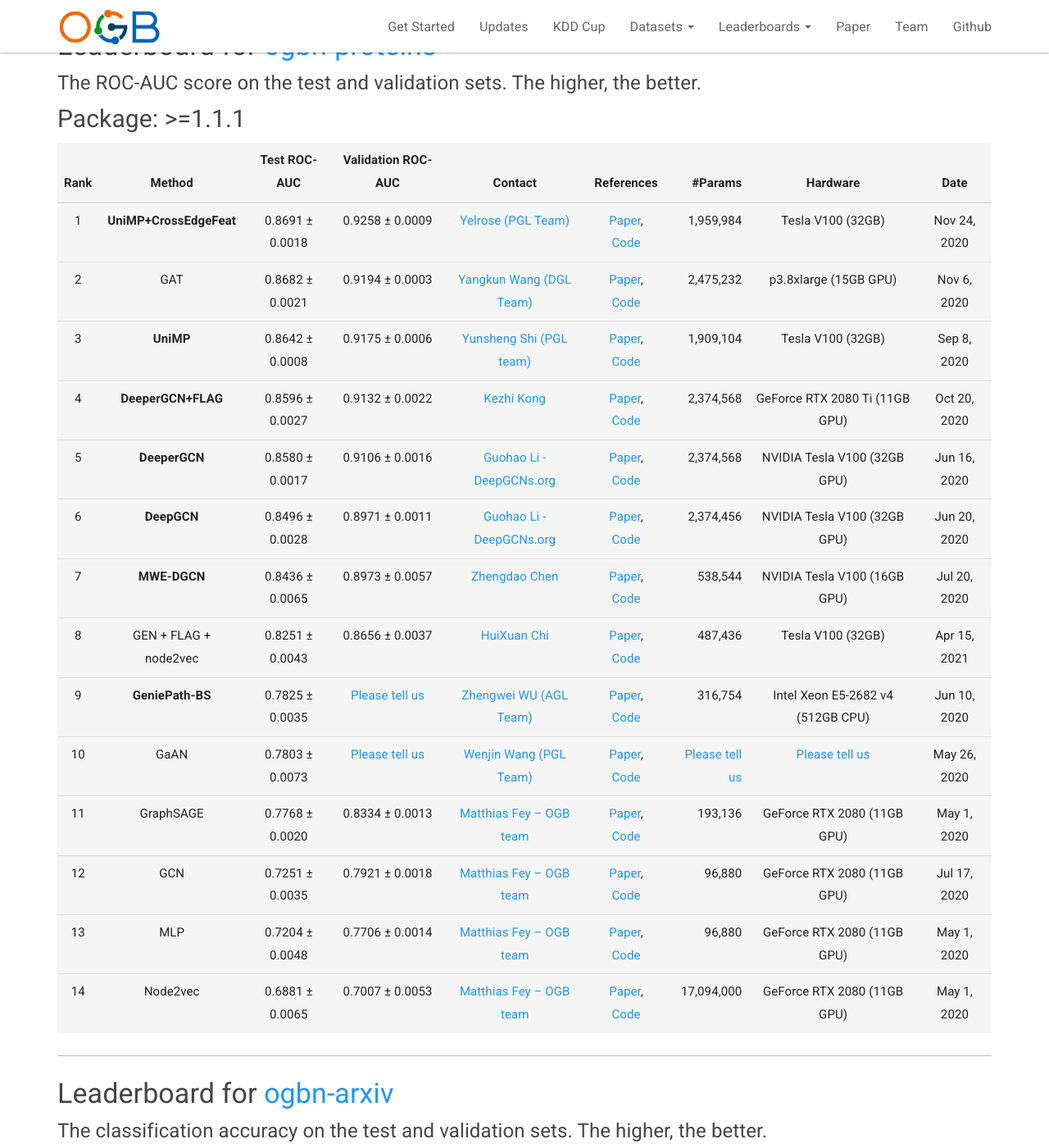
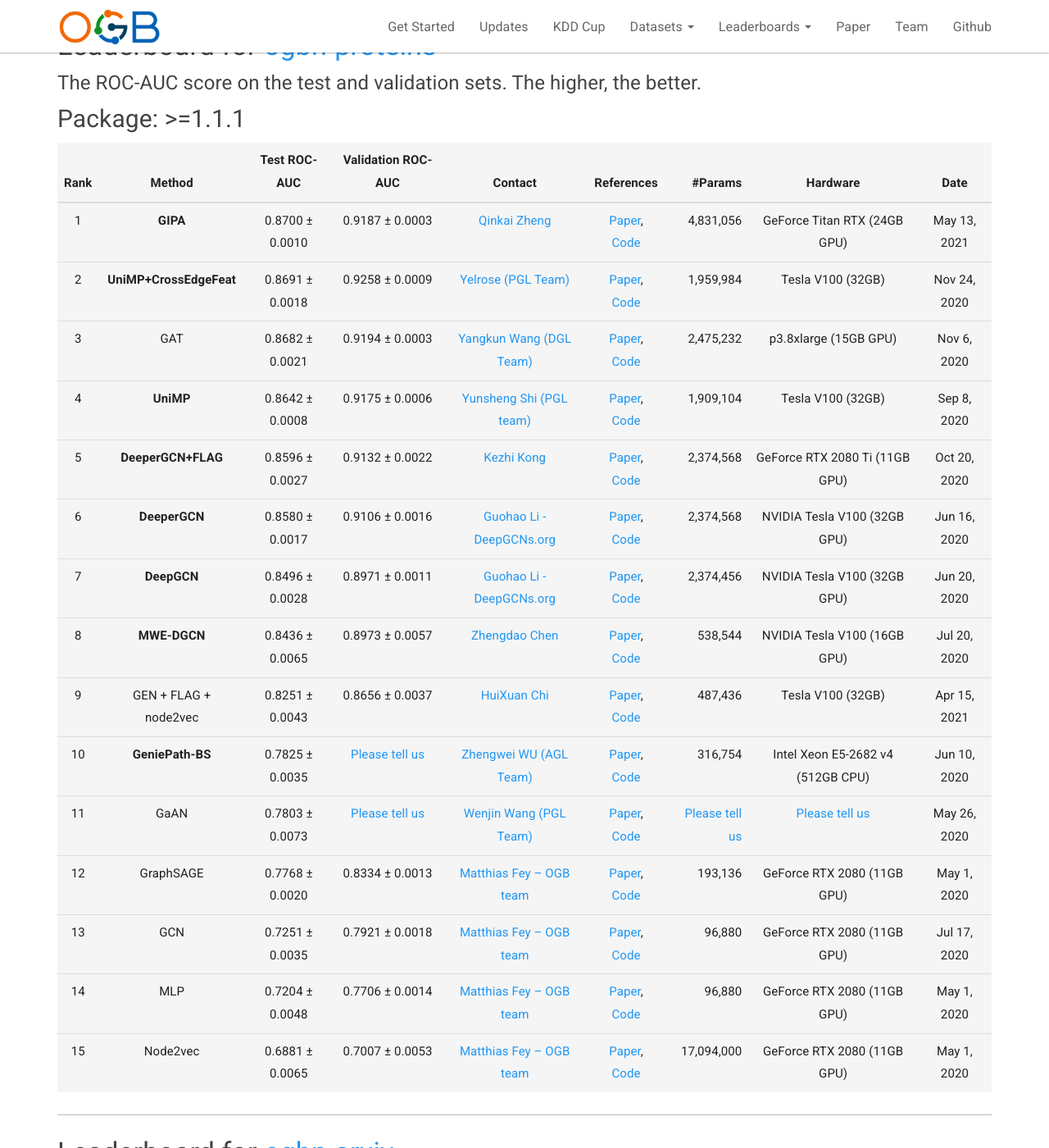
Before and after one commit to snap-stanford/ogb-web, a Jekyll site: the page built from _docs/leaderboard/leader_nodeprop.md, in a window 1280 px wide and 1400 px high, scrolled down 2850 px. Shown: the whole window at 82% size. Built offline with Jekyll 4.4.1, drawn with Linux system fonts in a browser that asks for light colours.

Commit message:
updateleaderboard

```diff
--- a/_docs/leaderboard/leader_nodeprop.md
+++ b/_docs/leaderboard/leader_nodeprop.md
@@ -68,20 +68,21 @@ The **bold** method name indicates that the implementation is **official** (by t
 
 | Rank  | Method | Test ROC-AUC | Validation ROC-AUC | Contact | References | #Params | Hardware | Date
 |:----:|:-----:|:------:|:-----:|:-----:|:-----:|-----:|:-----:|:-----:|
-|  1  |  **UniMP+CrossEdgeFeat**  | 0.8691 ± 0.0018   | 0.9258 ± 0.0009 |[Yelrose (PGL Team)](mailto:huangzhengjie@baidu.com) | [Paper](https://arxiv.org/pdf/2009.03509.pdf), [Code](https://github.com/PaddlePaddle/PGL/tree/main/ogb_examples/nodeproppred/ogbn-proteins/unimp_cross_feat) | 1,959,984 | Tesla V100 (32GB) | Nov 24, 2020 |
-|  2  |  GAT  | 0.8682 ± 0.0021   | 0.9194 ± 0.0003 | [Yangkun Wang (DGL Team)](mailto:espylapiza@gmail.com) | [Paper](https://arxiv.org/abs/1710.10903), [Code](https://github.com/Espylapiza/dgl/tree/master/examples/pytorch/ogb/ogbn-proteins) | 2,475,232 | p3.8xlarge (15GB GPU) | Nov 6, 2020 |
-|  3  |  **UniMP**  | 0.8642 ± 0.0008   | 0.9175 ± 0.0006 |[Yunsheng Shi (PGL team)](mailto:shiyunsheng01@baidu.com) | [Paper](https://arxiv.org/pdf/2009.03509.pdf), [Code](https://github.com/PaddlePaddle/PGL/tree/main/ogb_examples/nodeproppred/unimp) | 1,909,104 | Tesla V100 (32GB) | Sep 8, 2020 |
-|  4  |  **DeeperGCN+FLAG**  | 0.8596 ± 0.0027   | 0.9132 ± 0.0022 |[Kezhi Kong](mailto:kong@cs.umd.edu) | [Paper](https://arxiv.org/abs/2010.09891), [Code](https://github.com/devnkong/FLAG) | 2,374,568 | GeForce RTX 2080 Ti (11GB GPU) | Oct 20, 2020 |
-|  5  |  **DeeperGCN**  | 0.8580 ± 0.0017   | 0.9106 ± 0.0016 |[Guohao Li - DeepGCNs.org](mailto:guohao.li@kaust.edu.sa) | [Paper](https://arxiv.org/abs/2006.07739), [Code](https://github.com/lightaime/deep_gcns_torch/tree/master/examples/ogb) | 2,374,568 | NVIDIA Tesla V100 (32GB GPU) | Jun 16, 2020 |
-|  6  |  **DeepGCN**  | 0.8496 ± 0.0028   | 0.8971 ± 0.0011 |[Guohao Li - DeepGCNs.org](mailto:guohao.li@kaust.edu.sa) | [Paper](http://openaccess.thecvf.com/content_ICCV_2019/papers/Li_DeepGCNs_Can_GCNs_Go_As_Deep_As_CNNs_ICCV_2019_paper.pdf), [Code](https://github.com/lightaime/deep_gcns_torch/blob/master/examples/ogb/ogbn_proteins) | 2,374,456 | NVIDIA Tesla V100 (32GB GPU) | Jun 20, 2020 |
-|  7  |  **MWE-DGCN**  | 0.8436 ± 0.0065   | 0.8973 ± 0.0057 |[Zhengdao Chen](mailto:zc1216@nyu.edu) | [Paper](https://cims.nyu.edu/~chenzh/files/GCN_with_edge_weights.pdf), [Code](https://github.com/dmlc/dgl/tree/master/examples/pytorch/ogb/ogbn-proteins) | 538,544 | NVIDIA Tesla V100 (16GB GPU) | Jul 20, 2020 |
-|  8  |  GEN + FLAG + node2vec  | 0.8251 ± 0.0043   | 0.8656 ± 0.0037 | [HuiXuan Chi](mailto:1520655940@qq.com) | [Paper](https://arxiv.org/abs/2006.07739), [Code](https://github.com/ytchx1999/PyG-ogbn-proteins/tree/main/gen%2Bflag) | 487,436 | Tesla V100 (32GB) | Apr 15, 2021 |
-|  9  |  **GeniePath-BS**  | 0.7825 ± 0.0035   | [Please tell us](mailto:ogb@cs.stanford.edu) |[Zhengwei WU (AGL Team)](mailto:zejun.wzw@alipay.com) | [Paper](http://arxiv.org/abs/2006.05806), [Code](https://github.com/xavierzw/ogb-geniepath-bs) | 316,754 | Intel Xeon E5-2682 v4 (512GB CPU) | Jun 10, 2020 |
-|  10  |  GaAN  | 0.7803 ± 0.0073   | [Please tell us](mailto:ogb@cs.stanford.edu) | [Wenjin Wang (PGL Team)](mailto:wangwenjin02@baidu.com) | [Paper](https://arxiv.org/abs/1803.07294), [Code](https://github.com/PaddlePaddle/PGL/tree/master/examples/GaAN) | [Please tell us](mailto:ogb@cs.stanford.edu) | [Please tell us](mailto:ogb@cs.stanford.edu) | May 26, 2020 |
-|  11  |  GraphSAGE  | 0.7768 ± 0.0020   | 0.8334 ± 0.0013 | [Matthias Fey -- OGB team](mailto:matthias.fey@tu-dortmund.de) | [Paper](https://arxiv.org/abs/1706.02216), [Code](https://github.com/snap-stanford/ogb/tree/master/examples/nodeproppred/proteins) | 193,136 | GeForce RTX 2080 (11GB GPU) | May 1, 2020 |
-|  12  |  GCN  | 0.7251 ± 0.0035   | 0.7921 ± 0.0018 | [Matthias Fey -- OGB team](mailto:matthias.fey@tu-dortmund.de) | [Paper](https://arxiv.org/abs/1609.02907), [Code](https://github.com/snap-stanford/ogb/tree/master/examples/nodeproppred/proteins) | 96,880 | GeForce RTX 2080 (11GB GPU) | Jul 17, 2020 |
-|  13  |  MLP  | 0.7204 ± 0.0048   | 0.7706 ± 0.0014 | [Matthias Fey -- OGB team](mailto:matthias.fey@tu-dortmund.de) | [Paper](https://arxiv.org/abs/2005.00687), [Code](https://github.com/snap-stanford/ogb/tree/master/examples/nodeproppred/proteins) | 96,880 | GeForce RTX 2080 (11GB GPU) | May 1, 2020 |
-|  14  |  Node2vec  | 0.6881 ± 0.0065   | 0.7007 ± 0.0053 | [Matthias Fey -- OGB team](mailto:matthias.fey@tu-dortmund.de) | [Paper](https://arxiv.org/abs/1607.00653), [Code](https://github.com/snap-stanford/ogb/tree/master/examples/nodeproppred/proteins) | 17,094,000 | GeForce RTX 2080 (11GB GPU) | May 1, 2020 |
+|  1  |  **GIPA**  | 0.8700 ± 0.0010   | 0.9187 ± 0.0003 |[Qinkai Zheng](mailto:qinkai.zheng1028@gmail.com) | [Paper](https://arxiv.org/abs/2105.06035), [Code](https://github.com/yongchao-liu/gipa) | 4,831,056 | GeForce Titan RTX (24GB GPU) | May 13, 2021 |
+|  2  |  **UniMP+CrossEdgeFeat**  | 0.8691 ± 0.0018   | 0.9258 ± 0.0009 |[Yelrose (PGL Team)](mailto:huangzhengjie@baidu.com) | [Paper](https://arxiv.org/pdf/2009.03509.pdf), [Code](https://github.com/PaddlePaddle/PGL/tree/main/ogb_examples/nodeproppred/ogbn-proteins/unimp_cross_feat) | 1,959,984 | Tesla V100 (32GB) | Nov 24, 2020 |
+|  3  |  GAT  | 0.8682 ± 0.0021   | 0.9194 ± 0.0003 | [Yangkun Wang (DGL Team)](mailto:espylapiza@gmail.com) | [Paper](https://arxiv.org/abs/1710.10903), [Code](https://github.com/Espylapiza/dgl/tree/master/examples/pytorch/ogb/ogbn-proteins) | 2,475,232 | p3.8xlarge (15GB GPU) | Nov 6, 2020 |
+|  4  |  **UniMP**  | 0.8642 ± 0.0008   | 0.9175 ± 0.0006 |[Yunsheng Shi (PGL team)](mailto:shiyunsheng01@baidu.com) | [Paper](https://arxiv.org/pdf/2009.03509.pdf), [Code](https://github.com/PaddlePaddle/PGL/tree/main/ogb_examples/nodeproppred/unimp) | 1,909,104 | Tesla V100 (32GB) | Sep 8, 2020 |
+|  5  |  **DeeperGCN+FLAG**  | 0.8596 ± 0.0027   | 0.9132 ± 0.0022 |[Kezhi Kong](mailto:kong@cs.umd.edu) | [Paper](https://arxiv.org/abs/2010.09891), [Code](https://github.com/devnkong/FLAG) | 2,374,568 | GeForce RTX 2080 Ti (11GB GPU) | Oct 20, 2020 |
+|  6  |  **DeeperGCN**  | 0.8580 ± 0.0017   | 0.9106 ± 0.0016 |[Guohao Li - DeepGCNs.org](mailto:guohao.li@kaust.edu.sa) | [Paper](https://arxiv.org/abs/2006.07739), [Code](https://github.com/lightaime/deep_gcns_torch/tree/master/examples/ogb) | 2,374,568 | NVIDIA Tesla V100 (32GB GPU) | Jun 16, 2020 |
+|  7  |  **DeepGCN**  | 0.8496 ± 0.0028   | 0.8971 ± 0.0011 |[Guohao Li - DeepGCNs.org](mailto:guohao.li@kaust.edu.sa) | [Paper](http://openaccess.thecvf.com/content_ICCV_2019/papers/Li_DeepGCNs_Can_GCNs_Go_As_Deep_As_CNNs_ICCV_2019_paper.pdf), [Code](https://github.com/lightaime/deep_gcns_torch/blob/master/examples/ogb/ogbn_proteins) | 2,374,456 | NVIDIA Tesla V100 (32GB GPU) | Jun 20, 2020 |
+|  8  |  **MWE-DGCN**  | 0.8436 ± 0.0065   | 0.8973 ± 0.0057 |[Zhengdao Chen](mailto:zc1216@nyu.edu) | [Paper](https://cims.nyu.edu/~chenzh/files/GCN_with_edge_weights.pdf), [Code](https://github.com/dmlc/dgl/tree/master/examples/pytorch/ogb/ogbn-proteins) | 538,544 | NVIDIA Tesla V100 (16GB GPU) | Jul 20, 2020 |
+|  9  |  GEN + FLAG + node2vec  | 0.8251 ± 0.0043   | 0.8656 ± 0.0037 | [HuiXuan Chi](mailto:1520655940@qq.com) | [Paper](https://arxiv.org/abs/2006.07739), [Code](https://github.com/ytchx1999/PyG-ogbn-proteins/tree/main/gen%2Bflag) | 487,436 | Tesla V100 (32GB) | Apr 15, 2021 |
+|  10  |  **GeniePath-BS**  | 0.7825 ± 0.0035   | [Please tell us](mailto:ogb@cs.stanford.edu) |[Zhengwei WU (AGL Team)](mailto:zejun.wzw@alipay.com) | [Paper](http://arxiv.org/abs/2006.05806), [Code](https://github.com/xavierzw/ogb-geniepath-bs) | 316,754 | Intel Xeon E5-2682 v4 (512GB CPU) | Jun 10, 2020 |
+|  11  |  GaAN  | 0.7803 ± 0.0073   | [Please tell us](mailto:ogb@cs.stanford.edu) | [Wenjin Wang (PGL Team)](mailto:wangwenjin02@baidu.com) | [Paper](https://arxiv.org/abs/1803.07294), [Code](https://github.com/PaddlePaddle/PGL/tree/master/examples/GaAN) | [Please tell us](mailto:ogb@cs.stanford.edu) | [Please tell us](mailto:ogb@cs.stanford.edu) | May 26, 2020 |
+|  12  |  GraphSAGE  | 0.7768 ± 0.0020   | 0.8334 ± 0.0013 | [Matthias Fey -- OGB team](mailto:matthias.fey@tu-dortmund.de) | [Paper](https://arxiv.org/abs/1706.02216), [Code](https://github.com/snap-stanford/ogb/tree/master/examples/nodeproppred/proteins) | 193,136 | GeForce RTX 2080 (11GB GPU) | May 1, 2020 |
+|  13  |  GCN  | 0.7251 ± 0.0035   | 0.7921 ± 0.0018 | [Matthias Fey -- OGB team](mailto:matthias.fey@tu-dortmund.de) | [Paper](https://arxiv.org/abs/1609.02907), [Code](https://github.com/snap-stanford/ogb/tree/master/examples/nodeproppred/proteins) | 96,880 | GeForce RTX 2080 (11GB GPU) | Jul 17, 2020 |
+|  14  |  MLP  | 0.7204 ± 0.0048   | 0.7706 ± 0.0014 | [Matthias Fey -- OGB team](mailto:matthias.fey@tu-dortmund.de) | [Paper](https://arxiv.org/abs/2005.00687), [Code](https://github.com/snap-stanford/ogb/tree/master/examples/nodeproppred/proteins) | 96,880 | GeForce RTX 2080 (11GB GPU) | May 1, 2020 |
+|  15  |  Node2vec  | 0.6881 ± 0.0065   | 0.7007 ± 0.0053 | [Matthias Fey -- OGB team](mailto:matthias.fey@tu-dortmund.de) | [Paper](https://arxiv.org/abs/1607.00653), [Code](https://github.com/snap-stanford/ogb/tree/master/examples/nodeproppred/proteins) | 17,094,000 | GeForce RTX 2080 (11GB GPU) | May 1, 2020 |
 
 
 <a name="ogbn-arxiv"/>
```
